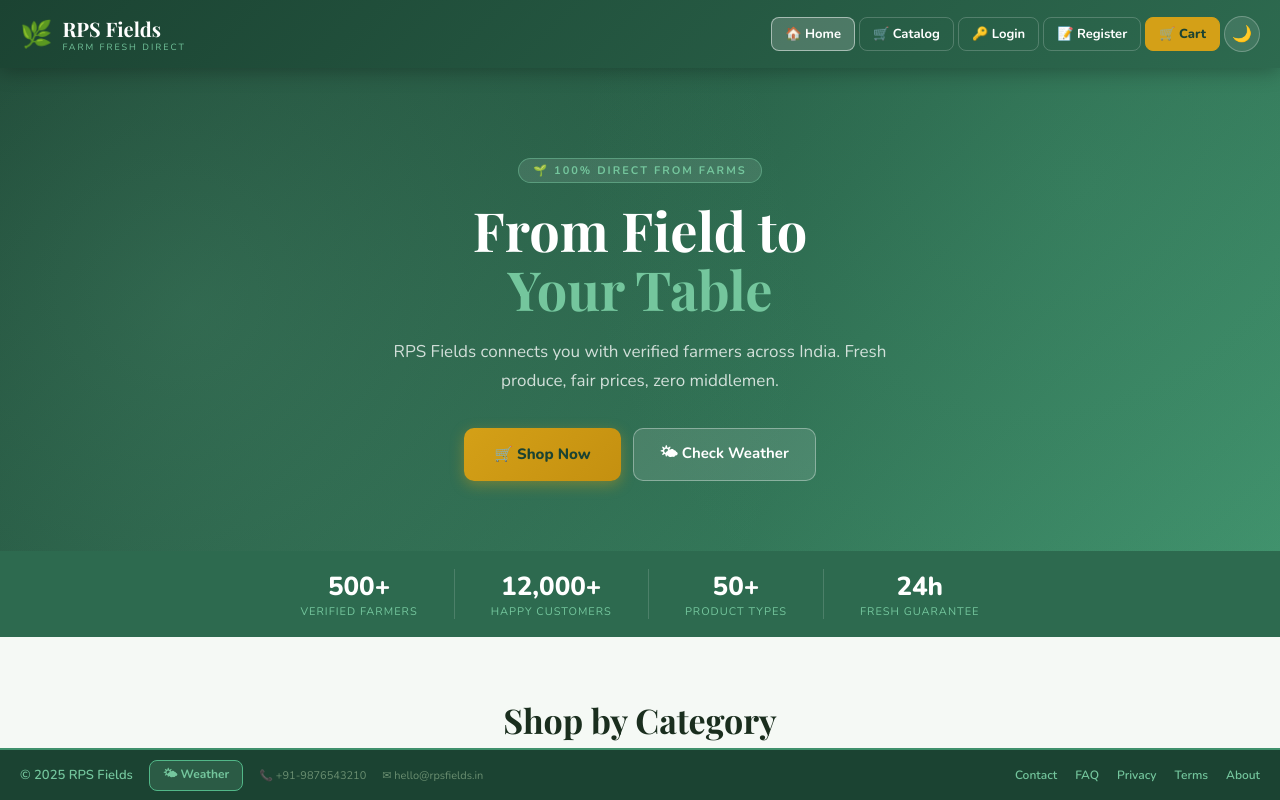
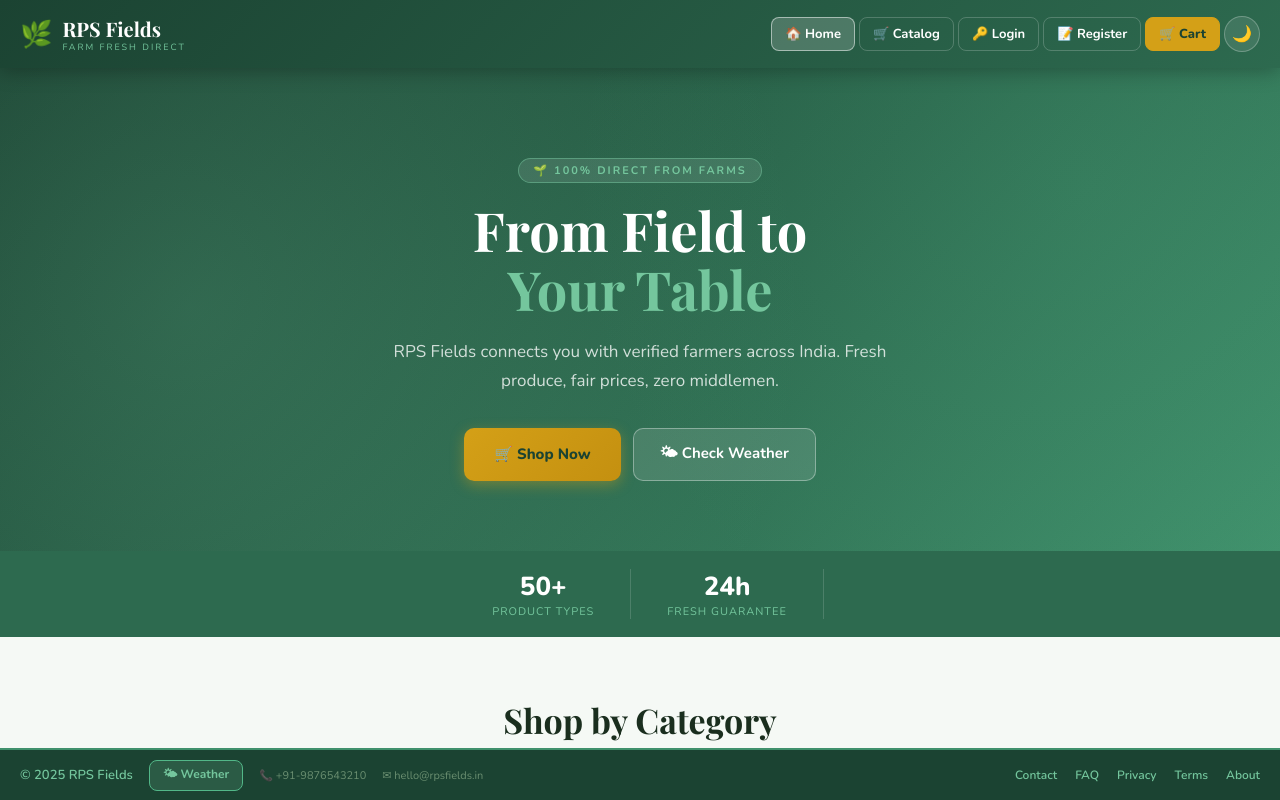
Before and after one commit to vanneldaskrishnachaitanya/rps-fields, a React (Create React App) app in the folder frontend/: page / in a window 1280 px wide. Shown: the top 800 px of the page. Built offline with nearby package versions, Linux system fonts and the light colour scheme; no server answers; grey boxes are pictures that could not be loaded; the HTML template or start-up script is replaced by a standard one.

Commit message:
Update HomePage.jsx

```diff
--- a/frontend/src/pages/HomePage.jsx
+++ b/frontend/src/pages/HomePage.jsx
@@ -123,8 +123,6 @@ export default function HomePage() {
       <div style={{ background: "#2d6a4f", padding: "18px 0" }}>
         <div style={{ maxWidth: 900, margin: "0 auto", display: "flex", flexWrap: "wrap", justifyContent: "center" }}>
           {[
-            ["500+", "Verified Farmers"],
-            ["12,000+", "Happy Customers"],
             ["50+", "Product Types"],
             ["24h", "Fresh Guarantee"],
           ].map(([n, l], i) => (
```
